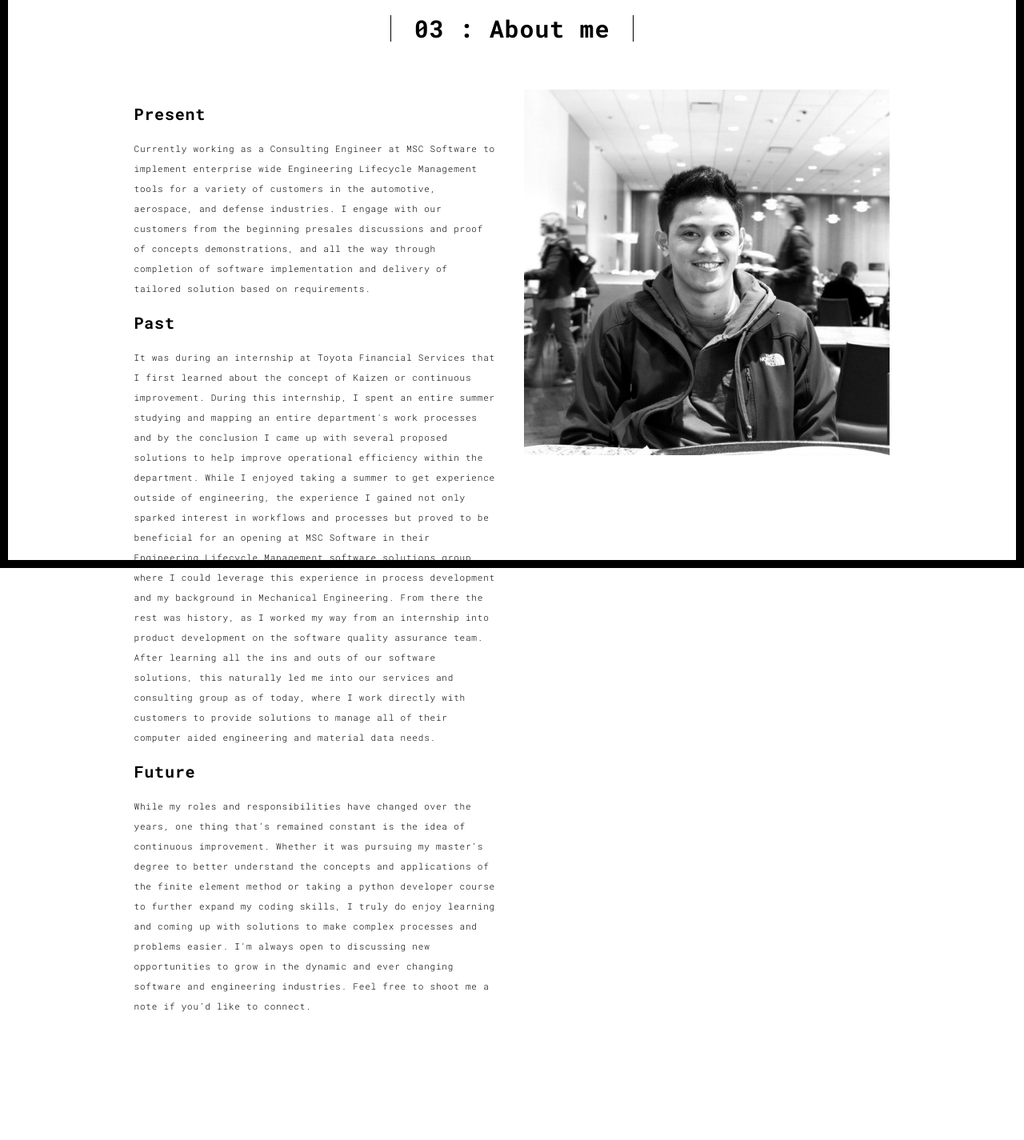
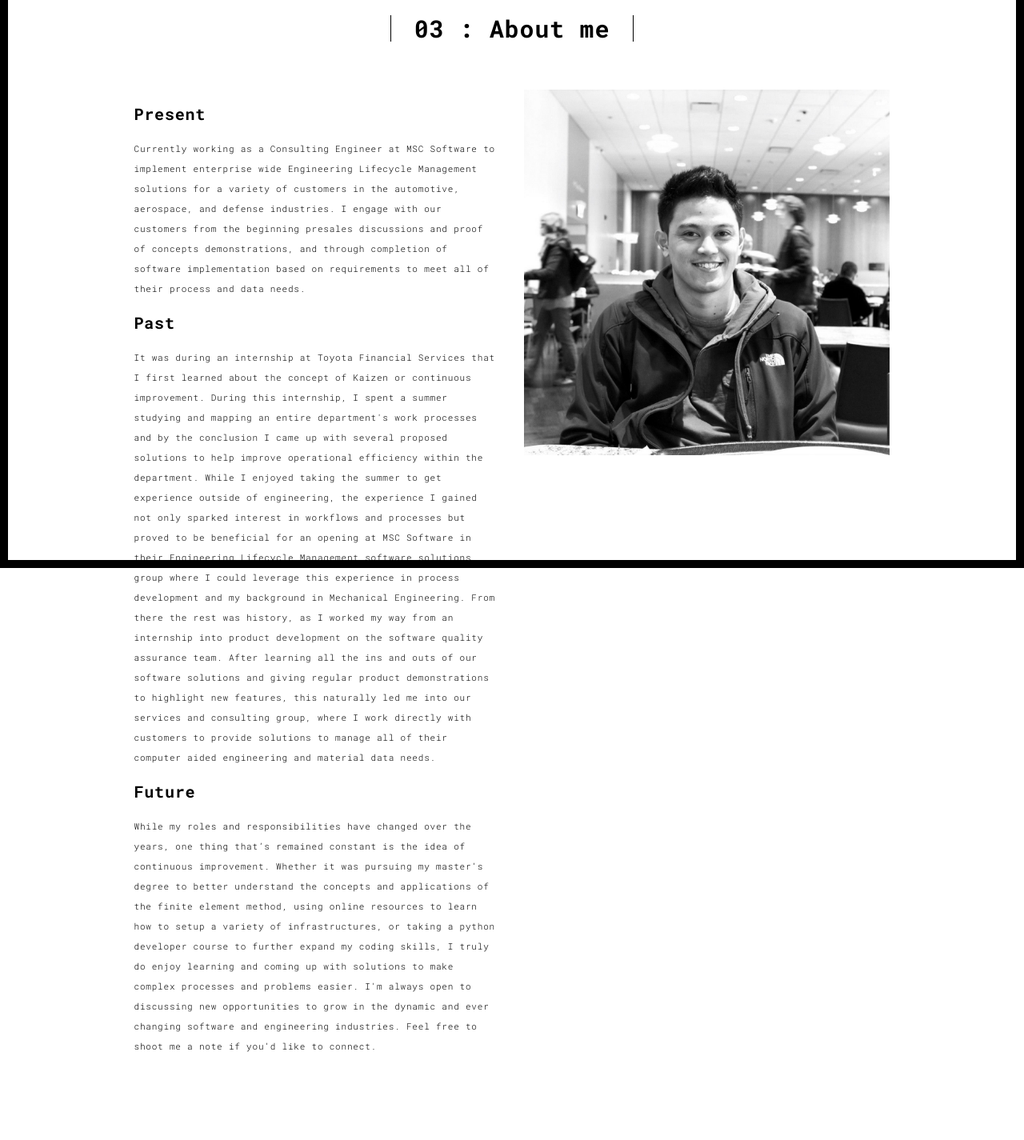
Before and after one commit to franzwah/portfolio, a Flask app: page /about.html in a window 1280 px wide. Shown: the part 90-1515 px from the top of the page at 80% size. Before the commit the page ends 1355 px from the top, so only its background shows below. Run offline with Flask 2, Linux system fonts and the light colour scheme; some libraries are stand-ins or nearby versions.

Commit message:
changed about me and minor edits to works

```diff
--- a/templates/about.html
+++ b/templates/about.html
@@ -63,14 +63,14 @@
               <div class="row">
                 <div class="col-xs-12 col-md-6">
                   <h3>Present</h3>
-                  <p>Currently working as a Consulting Engineer at MSC Software to implement enterprise wide Engineering Lifecycle Management tools for a variety of customers in the automotive, aerospace, and defense industries. I engage with our customers from the beginning presales discussions and proof of concepts demonstrations, and all the way through completion of software implementation and delivery of tailored solution based on requirements. </p>
+                  <p>Currently working as a Consulting Engineer at MSC Software to implement enterprise wide Engineering Lifecycle Management solutions for a variety of customers in the automotive, aerospace, and defense industries. I engage with our customers from the beginning presales discussions and proof of concepts demonstrations, and through completion of software implementation based on requirements to meet all of their process and data needs. </p>
                   <h3>Past</h3>
-                  <p>It was during an internship at Toyota Financial Services that I first learned about the concept of Kaizen or continuous improvement. During this internship, I spent an entire summer studying and mapping an entire department's work processes and by the conclusion I came up with several proposed solutions to help improve operational efficiency within the department. While I enjoyed taking a summer to get experience outside of engineering, the experience I gained not only sparked interest in workflows and processes but proved to be beneficial for an opening at MSC Software in their Engineering Lifecycle Management software solutions group where I could leverage this experience in process development and my background in Mechanical Engineering. From there the rest was history, as I worked my way from an internship into product development on the software quality assurance team. After learning all the ins and outs of our software solutions, this naturally led me into our services and consulting group as of today, where I work directly with customers to provide solutions to manage all of their computer aided engineering and material data needs.
+                  <p>It was during an internship at Toyota Financial Services that I first learned about the concept of Kaizen or continuous improvement. During this internship, I spent a summer studying and mapping an entire department's work processes and by the conclusion I came up with several proposed solutions to help improve operational efficiency within the department. While I enjoyed taking the summer to get experience outside of engineering, the experience I gained not only sparked interest in workflows and processes but proved to be beneficial for an opening at MSC Software in their Engineering Lifecycle Management software solutions group where I could leverage this experience in process development and my background in Mechanical Engineering. From there the rest was history, as I worked my way from an internship into product development on the software quality assurance team. After learning all the ins and outs of our software solutions and giving regular product demonstrations to highlight new features, this naturally led me into our services and consulting group, where I work directly with customers to provide solutions to manage all of their computer aided engineering and material data needs.
                   <h3>Future</h3>
-                  <p>While my roles and responsibilities have changed over the years, one thing that’s remained constant is the idea of continuous improvement. Whether it was pursuing my master’s degree to better understand the concepts and applications of the finite element method or taking a python developer course to further expand my coding skills, I truly do enjoy learning and coming up with solutions to make complex processes and problems easier. I'm always open to discussing new opportunities to grow in the dynamic and ever changing software and engineering industries. Feel free to shoot me a note if you’d like to connect.
+                  <p>While my roles and responsibilities have changed over the years, one thing that’s remained constant is the idea of continuous improvement. Whether it was pursuing my master’s degree to better understand the concepts and applications of the finite element method, using online resources to learn how to setup a variety of infrastructures, or taking a python developer course to further expand my coding skills, I truly do enjoy learning and coming up with solutions to make complex processes and problems easier. I'm always open to discussing new opportunities to grow in the dynamic and ever changing software and engineering industries. Feel free to shoot me a note if you’d like to connect.
                 </div>
                 <div class="col-xs-12 col-md-6">
-                  <img src="./static/assets/images/profil.jpg" class="img-responsive" alt="">
+                  <img src="./static/assets/images/profil.jpg" class="img-responsive" alt="profile-pic">
                 </div>
               </div>
             </div>
--- a/templates/works.html
+++ b/templates/works.html
@@ -115,7 +115,7 @@
                     </a>
                     <div class="card-container">
                       <h4>004/006</h4>
-                      <h3>Python Scripting</h3>
+                      <h3>Python</h3>
                       <p>Password checker, data scraping, & task automation.</p>
                       <a href="./work.html" class="btn btn-default">Discover</a>
                     </div>
@@ -126,7 +126,7 @@
                       </a>
                       <div class="card-container">
                         <h4>005/006</h4>
-                        <h3>Python Bot</h3>
+                        <h3>Bots</h3>
                         <p>My facination with Selenium and social media bots.</p>
                         <a href="./work.html" class="btn btn-default">Discover</a>
                       </div>
```
